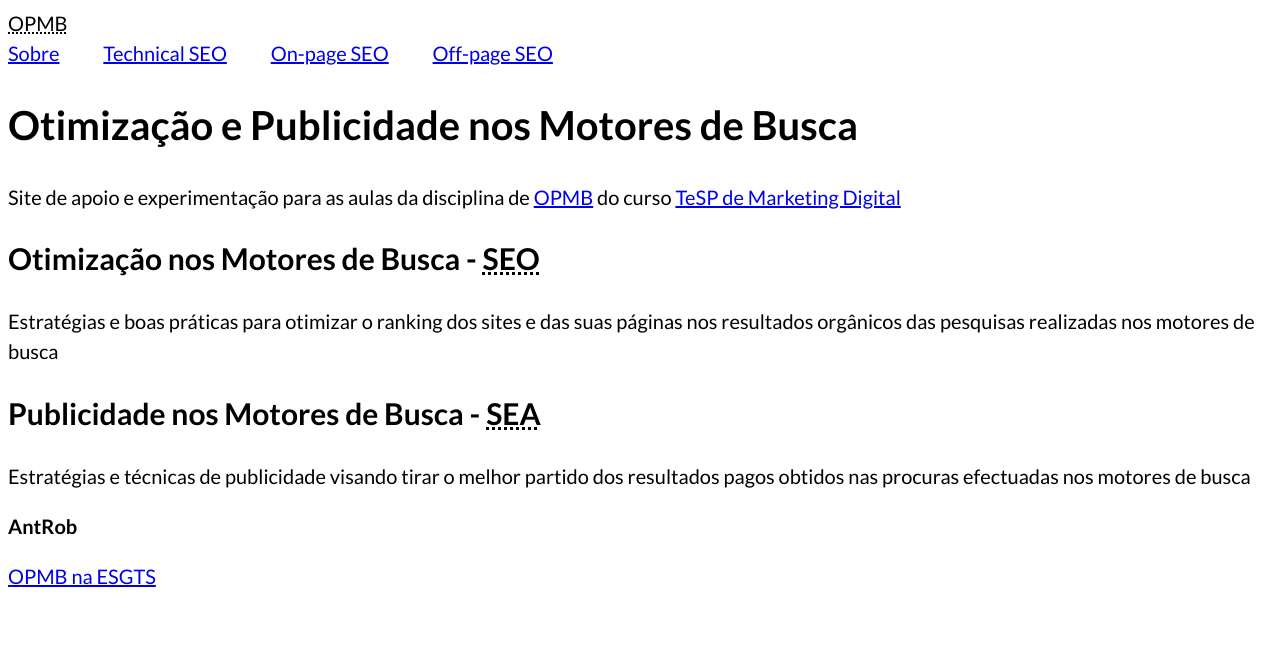
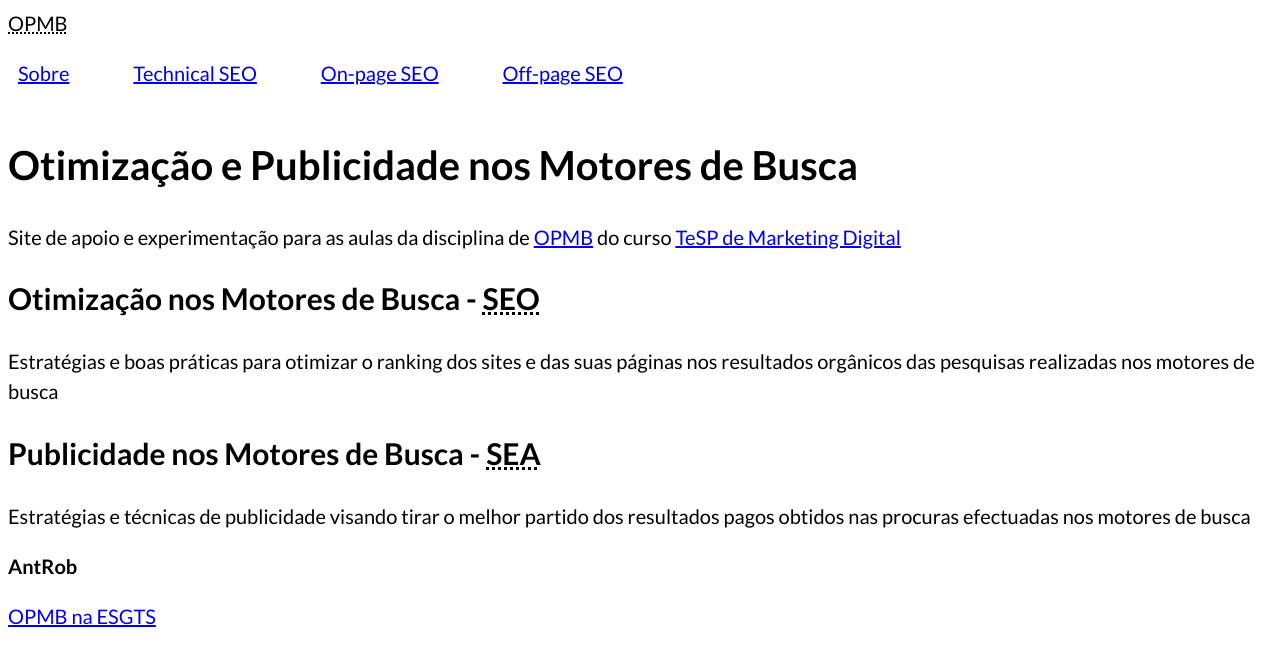
Before and after one commit to antrob/opmb, a plain HTML site: page index.html in a window 1280 px wide. Drawn offline with Linux system fonts and the light colour scheme.

Commit message:
Alterado o espaçamento vertical das opções do menu

```diff
--- a/opmb.css
+++ b/opmb.css
@@ -4,4 +4,4 @@ body {
         font-family: 'Lato', sans-serif;
     }
 
-nav a { margin-right: 2em;}
+nav a { display:inline-block;  margin-right: 2em; padding:1em 0.5em;}
```
